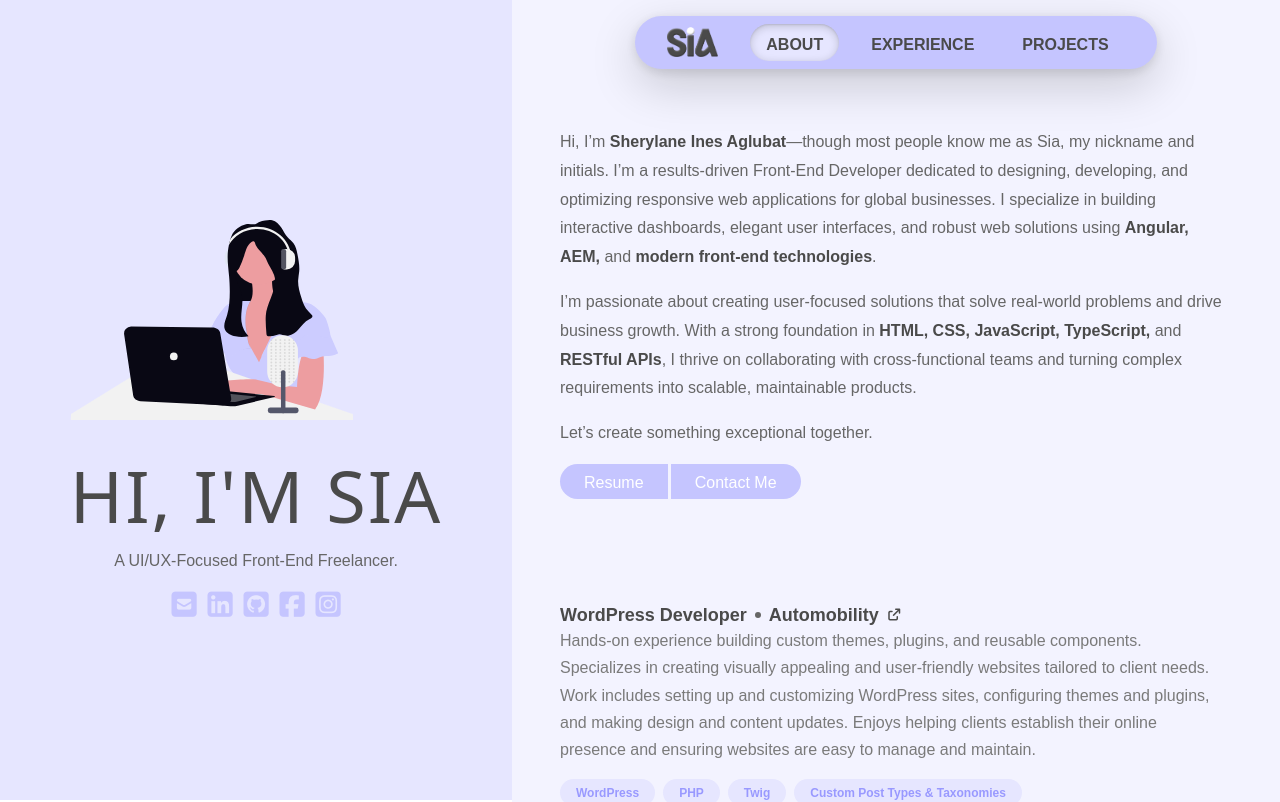
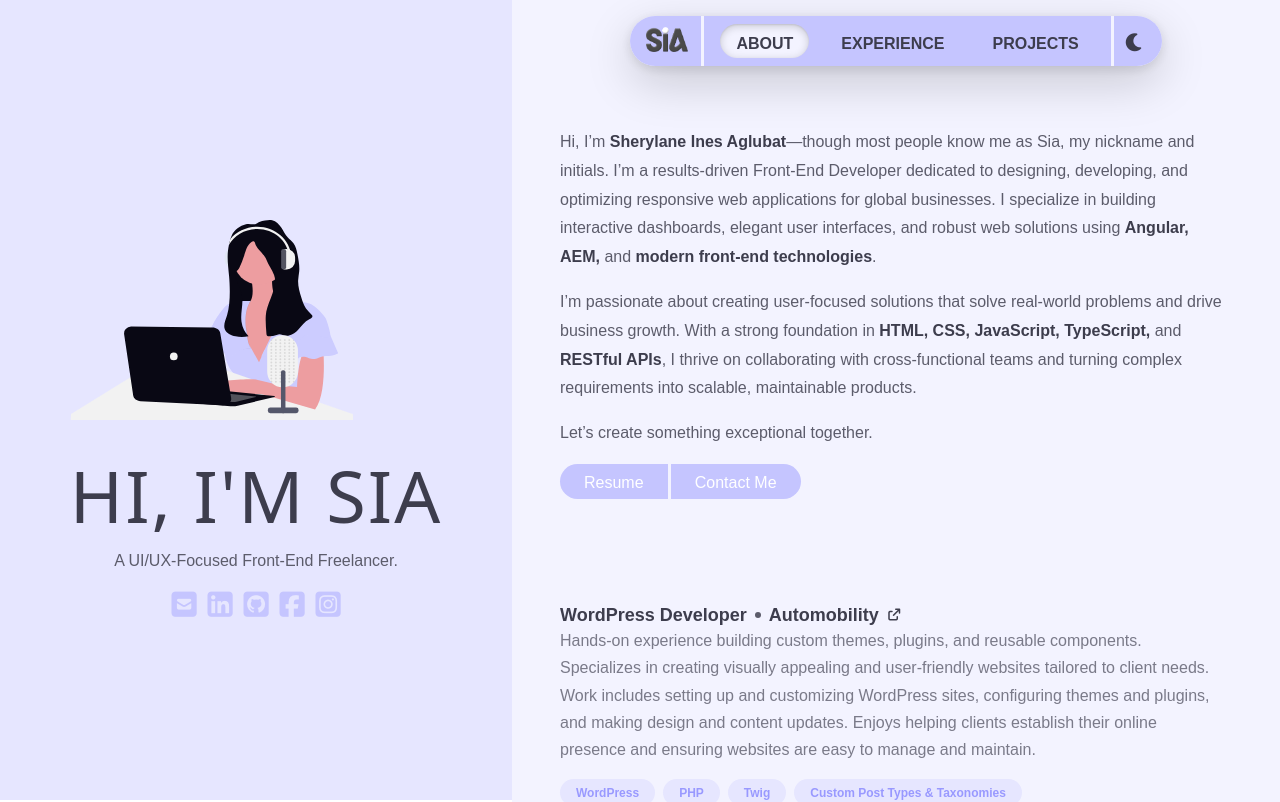
Before and after one commit to Inesiaaa/sia, an Angular app: page / in a window 1280 px wide. Shown: the top 802 px of the page. Built offline with nearby package versions, Linux system fonts and the light colour scheme; a web font is replaced by a local one.

Commit message:
feature/portfolio-v7 - Theme implementation

```diff
--- a/src/app/about/about.component.html
+++ b/src/app/about/about.component.html
@@ -6,7 +6,7 @@
             <p>Let’s create something exceptional together.</p>
             <div class="buttons">
                 <a href="assets/resume.pdf" class="button-primary left-btn" target="_blank" rel="noopener">Resume</a>
-                <a href="mailto:sherylane.aglubat@icloud.com" class="button-primary right-btn">Contact Me</a>
+                <a href="mailto:she.aglubat@gmail.com" class="button-primary right-btn">Contact Me</a>
             </div>
         </div>
     </div>
--- a/src/app/app.component.scss
+++ b/src/app/app.component.scss
@@ -19,7 +19,7 @@
         display: flex;
         justify-content: center;
         align-items: center;
-        background-color: var(--periwinkle-palette-100);
+        background-color: var(--background-color);
         z-index: 1;
 
         @media (max-width: $breakpoint-tablet) {
@@ -47,6 +47,7 @@
         justify-content: center;
         text-align: left;
         min-height: 100vh;
+        background-color: var(--background-light);
 
 
         @media (max-width: $breakpoint-tablet) {
--- a/src/app/banner/banner.component.html
+++ b/src/app/banner/banner.component.html
@@ -1,5 +1,5 @@
 <section class="banner">
-    <div class="banner-container" data-size="full">
+    <div class="banner-container">
         <div class="banner-content">
             <div class="left-content">
                 <img
@@ -11,7 +11,7 @@
                 <p>A UI/UX-Focused Front-End Freelancer.</p>
 
                 <div class="social-icons">
-                    <a href="mailto:sherylane.aglubat@icloud.com" target="_blank" aria-label="Email">
+                    <a href="mailto:she.aglubat@gmail.com" target="_blank" aria-label="Email">
                         <i class="fa-solid fa-square-envelope"></i>
                     </a>
                     <a href="http://linkedin.com/in/sherylane-aglubat-9a4554218" target="_blank" aria-label="LinkedIn">
--- a/src/app/featured-projects/featured-projects.component.scss
+++ b/src/app/featured-projects/featured-projects.component.scss
@@ -55,7 +55,7 @@
                 li {
                     font-size: 12px;
                     font-weight: 800;
-                    background-color: var(--primary-light);
+                    background-color: var(--background-secondary);
                     color: var(--primary-dark);
                     margin-bottom: 0;
                     padding: 0.3rem 1rem 0.2rem 1rem;
--- a/src/app/header/header.component.html
+++ b/src/app/header/header.component.html
@@ -15,18 +15,9 @@
                    href="#featured-projects"
                    (click)="onNavClick('featured-projects', $event)">PROJECTS</a>
             </div>
-
-            <!-- <div class="social-icons">
-                <a href="http://linkedin.com/in/sherylane-aglubat-9a4554218" target="_blank" aria-label="LinkedIn">
-                    <i class="fab fa-linkedin-in"></i>
-                </a>
-                <a href="https://www.facebook.com/Aymsia" target="_blank" aria-label="Facebook">
-                    <i class="fab fa-facebook-f"></i>
-                </a>
-                <a href="https://www.instagram.com/aymsiaaa/" target="_blank" aria-label="Instagram">
-                    <i class="fab fa-instagram"></i>
-                </a>
-            </div> -->
+            <button class="theme-toggle" (click)="toggleTheme()" [attr.aria-label]="isDarkMode ? 'Switch to light mode' : 'Switch to dark mode'">
+                <i class="fa-solid" [class]="isDarkMode ? 'fa-sun' : 'fa-moon'"></i>
+            </button>
         </div>
     </div>
 </section>
--- a/src/app/header/header.component.scss
+++ b/src/app/header/header.component.scss
@@ -15,35 +15,51 @@
     }
 
     .nav-container {
-        background-color: var(--primary-color);
         display: flex;
         justify-content: space-between;
         align-items: center;
-        padding: 0.5rem 2rem;
+        padding: 0;
+        height: 50px;
         width: auto;
         border-radius: var(--border-radius);
         box-shadow: 0 16px 48px rgba(0, 0, 0, 0.18), 0 3px 12px rgba(0, 0, 0, 0.12);
-        gap: 2rem;
+        gap: 0.2rem;
 
         @media (max-width: $breakpoint-mobile-horizontal) {
-            padding: 0.5rem 0.5rem;
             justify-content: center;
         }
 
-        .logo {
-            height: 30px;
+        a.logo {
+            background-color: var(--primary-color);
+            border-top-left-radius: 50px;
+            border-bottom-left-radius: 50px;
+            height: 100%;
+            padding: 0.7rem 0.8rem 0.3rem 1rem;
 
             @media (max-width: $breakpoint-tablet) {
                 display: none;
             }
+
+            &:focus {
+                outline: none;
+            }
+        }
+
+        img.logo {
+            height: 25px;
         }
 
         .nav-links {
+            background-color: var(--primary-color);
             display: flex;
             gap: 1rem;
+            height: 100%;
+            padding: 0.5rem 1rem;
 
             @media (max-width: $breakpoint-tablet) {
                 gap: 0.5rem;
+                border-top-left-radius: 50px;
+                border-bottom-left-radius: 50px;
             }
 
             a {
@@ -58,7 +74,7 @@
                 transition: all var(--transition-normal);
 
                 &:hover {
-                    background-color: var(--primary-light);
+                    background-color: var(--background-secondary);
                     border-radius: var(--border-radius);
                 }
 
@@ -70,25 +86,32 @@
             }
 
             a.active {
-                background-color: var(--primary-light);
+                background-color: var(--background-light);
                 border-radius: var(--border-radius);
                 box-shadow: 0 2px 8px rgba(0, 0, 0, 0.18) inset, 0 1px 2px rgba(0, 0, 0, 0.10) inset;
             }
         }
 
-        .social-icons {
-            display: flex;
-            gap: 1rem;
+        .theme-toggle {
+            background-color: var(--primary-color);
+            border-top-right-radius: 50px;
+            border-bottom-right-radius: 50px;
+            height: 100%;
+            padding: 0.7rem 1rem 0.5rem 0.6rem;
+            border: 0;
+            transition: all var(--transition-normal);
 
-            a {
+            &:hover {
+                background-color: var(--background-secondary);
+            }
+
+            &:focus {
+                outline: none;
+            }
+
+            .fa-solid {
                 color: var(--text-color);
-                font-size: 1.2rem;
-                transition: color var(--transition-normal);
-
-                &:hover {
-                    color: var(--primary-color);
-                    transform: translateY(-2px);
-                }
+                font-size: 18px;
             }
         }
     }
--- a/src/app/header/header.component.ts
+++ b/src/app/header/header.component.ts
@@ -12,15 +12,40 @@ import { CommonModule } from '@angular/common';
 export class HeaderComponent implements OnInit, OnDestroy {
   activeSection: string = 'about';
   private readonly headerOffset = 50; // Increased to account for fixed navigation height
+  isDarkMode = false;
 
   constructor() {}
 
   ngOnInit(): void {
     this.setActiveSection('about'); // Default to home
+    this.initializeTheme();
   }
 
   ngOnDestroy(): void {
 
+  }
+
+  private initializeTheme(): void {
+    // Check for saved theme preference or default to light
+    const savedTheme = localStorage.getItem('theme') || 'light';
+    this.isDarkMode = savedTheme === 'dark';
+    this.setTheme(savedTheme as 'light' | 'dark');
+  }
+
+  toggleTheme(): void {
+    this.isDarkMode = !this.isDarkMode;
+    const newTheme = this.isDarkMode ? 'dark' : 'light';
+    this.setTheme(newTheme);
+    localStorage.setItem('theme', newTheme);
+  }
+
+  private setTheme(theme: 'light' | 'dark'): void {
+    const mainContent = document.getElementById('main-content');
+    if (mainContent) {
+      mainContent.setAttribute('data-theme', theme);
+    }
+    // Also set on document root for global access
+    document.documentElement.setAttribute('data-theme', theme);
   }
 
   setActiveSection(section: string): void {
--- a/src/styles.scss
+++ b/src/styles.scss
@@ -40,7 +40,6 @@ section {
 .container {
   margin-inline: auto;
   padding: 2rem 3rem;
-  background-color: var(--periwinkle-palette-50);
 
   @media (min-width: $breakpoint-mobile) {
     padding: 2rem;
@@ -223,6 +222,7 @@ body { margin: 0; font-family: "Fustat", sans-serif; }
   display: inline-block;
   padding: 0.4rem 1.5rem 0.2rem 1.5rem;
   font-size: 1rem;
+  font-weight: 500;
   color: var(--button-text-color);
   background-color: var(--primary-color);
   border: none;
--- a/src/styles/_variables.scss
+++ b/src/styles/_variables.scss
@@ -1,53 +1,53 @@
 :root {
-  /* Colors - Periwinkle Theme */
-  --primary-color: #C5C5FF;
-  --primary-dark: #9999FF;
-  --primary-light: #E6E6FF;
-  --secondary-color: #B19CD9;
-  --accent-color: #FFB3BA;
-  --accent-secondary: #FFDFBA;
-  --text-color: #4A4A4A;
-  --text-light: #7A7A7A;
-  --text-white: #FFFFFF;
-  --text-secondary: #666666; /* Added missing text-secondary */
-  --background-color: #FAFAFE;
-  --background-light: #F0F0FF;
-  --background-card: #FFFFFF;
-  --gray-background-light: #fafafd;
-  --gray-background: #e5e5ec;
-  --gray-background-dark: #ccccd6;
-  --border-color: #E0E0FF;
+  /* Base Periwinkle Palette */
+  --periwinkle-50: #f3f3ff;
+  --periwinkle-100: #e6e6ff;
+  --periwinkle-200: #d9d9ff;
+  --periwinkle-300: #c5c5ff;
+  --periwinkle-400: #b3b3ff;
+  --periwinkle-500: #9999ff;
+  --periwinkle-600: #8080ff;
+  --periwinkle-700: #6666ff;
+  --periwinkle-800: #4d4dff;
+  --periwinkle-900: #3333ff;
 
-  --periwinkle-palette-50: #f3f3ff;
-  --periwinkle-palette-100: #e6e6ff;
-  --periwinkle-palette-200: #d9d9ff;
-  --periwinkle-palette-300: #c5c5ff;
-  --periwinkle-palette-400: #b3b3ff;
-  --periwinkle-palette-500: #9999ff;
+  /* Accent Colors */
+  --accent-pink: #FFB3BA;
+  --accent-orange: #FFDFBA;
+  --accent-purple: #B19CD9;
 
-  /* Typography - Proper Scale */
-  --font-size-xs: 0.75rem;     /* 12px */
-  --font-size-sm: 0.875rem;    /* 14px */
-  --font-size-base: 1rem;      /* 16px - base */
-  --font-size-lg: 1.125rem;    /* 18px */
-  --font-size-xl: 1.25rem;     /* 20px */
-  --font-size-2xl: 1.5rem;     /* 24px */
-  --font-size-3xl: 1.875rem;   /* 30px */
-  --font-size-4xl: 2.25rem;    /* 36px */
-  --font-size-5xl: 3rem;       /* 48px */
-  --font-size-6xl: 3.75rem;    /* 60px */
-  --font-size-7xl: 4.5rem;     /* 72px */
+  /* Neutral Grays */
+  --gray-50: #fafafd;
+  --gray-100: #f5f5f8;
+  --gray-200: #e5e5ec;
+  --gray-300: #d1d1db;
+  --gray-400: #b8b8c7;
+  --gray-500: #9999a8;
+  --gray-600: #7a7a89;
+  --gray-700: #5c5c6b;
+  --gray-800: #3d3d4d;
+  --gray-900: #1f1f2e;
 
-  /* Heading specific sizes */
-  --h1-size: var(--font-size-7xl);    /* 72px */
-  --h2-size: var(--font-size-6xl);    /* 60px */
-  --h3-size: var(--font-size-5xl);    /* 48px */
-  --h4-size: var(--font-size-4xl);    /* 36px */
-  --h5-size: var(--font-size-3xl);     /* 30px */
-  --h6-size: var(--font-size-2xl);     /* 24px */
+  /* Typography Scale */
+  --font-size-xs: 0.75rem;
+  --font-size-sm: 0.875rem;
+  --font-size-base: 1rem;
+  --font-size-lg: 1.125rem;
+  --font-size-xl: 1.25rem;
+  --font-size-2xl: 1.5rem;
+  --font-size-3xl: 1.875rem;
+  --font-size-4xl: 2.25rem;
+  --font-size-5xl: 3rem;
+  --font-size-6xl: 3.75rem;
+  --font-size-7xl: 4.5rem;
 
-  /* Button colors */
-  --button-text-color: var(--text-white);
+  /* Heading Sizes */
+  --h1-size: var(--font-size-7xl);
+  --h2-size: var(--font-size-6xl);
+  --h3-size: var(--font-size-5xl);
+  --h4-size: var(--font-size-4xl);
+  --h5-size: var(--font-size-3xl);
+  --h6-size: var(--font-size-2xl);
 
   /* Spacing */
   --spacing-xs: 0.25rem;
@@ -63,6 +63,56 @@
   --border-radius: 50px;
   --border-radius-lg: 16px;
   --border-radius-xl: 24px;
+
+  /* Transitions */
+  --transition-fast: 0.15s ease;
+  --transition-normal: 0.3s ease;
+  --transition-slow: 0.5s ease;
+
+  /* Content Widths */
+  --content-max-width: 700px;
+  --content-max-width-wide: 900px;
+  --content-max-width-full: 1200px;
+}
+
+/* LIGHT THEME (Default) */
+:root,
+[data-theme="light"] {
+  /* Primary Colors */
+  --primary-color: var(--periwinkle-300);
+  --primary-dark: var(--periwinkle-500);
+  --primary-light: var(--periwinkle-100);
+  --secondary-color: var(--accent-purple);
+  --accent-color: var(--accent-pink);
+  --accent-secondary: var(--accent-orange);
+
+  /* Text Colors */
+  --text-color: var(--gray-800);
+  --text-light: var(--gray-600);
+  --text-secondary: var(--gray-700);
+  --text-white: #ffffff;
+  --text-muted: var(--gray-500);
+
+  /* Background Colors */
+  --background-color: var(--periwinkle-palette-100);
+  --background-light: var(--periwinkle-50);
+  --background-card: #ffffff;
+  --background-secondary: var(--periwinkle-100);
+  --gray-background-light: var(--gray-50);
+  --gray-background: var(--gray-200);
+  --gray-background-dark: var(--gray-300);
+
+  /* Border Colors */
+  --border-color: var(--periwinkle-200);
+  --border-light: var(--gray-200);
+  --border-dark: var(--gray-300);
+
+  /* Button Colors */
+  --button-text-color: var(--text-white);
+  --button-bg-primary: var(--primary-color);
+  --button-bg-secondary: var(--gray-600);
+
+  /* Shadows */
   --box-shadow: 0 2px 8px rgba(197, 197, 255, 0.15);
   --box-shadow-lg: 0 4px 16px rgba(197, 197, 255, 0.2);
   --box-shadow-hover: 0 8px 24px rgba(197, 197, 255, 0.25);
@@ -72,20 +122,68 @@
   --gradient-accent: linear-gradient(135deg, var(--accent-color) 0%, var(--accent-secondary) 100%);
   --gradient-background: linear-gradient(180deg, var(--background-color) 0%, var(--background-light) 100%);
 
-  /* Transitions */
-  --transition-fast: 0.15s ease;
-  --transition-normal: 0.3s ease;
-  --transition-slow: 0.5s ease;
+  /* Periwinkle Palette */
+  --periwinkle-palette-50: var(--periwinkle-50);
+  --periwinkle-palette-100: var(--periwinkle-100);
+  --periwinkle-palette-200: var(--periwinkle-200);
+  --periwinkle-palette-300: var(--periwinkle-300);
+  --periwinkle-palette-400: var(--periwinkle-400);
+  --periwinkle-palette-500: var(--periwinkle-500);
+}
 
-  --content-max-width: 700px;
-  --content-max-width-wide: 900px;
-  --content-max-width-full: 1200px;
+/* DARK THEME */
+[data-theme="dark"] {
+  /* Primary Colors */
+  --primary-color: var(--periwinkle-500);
+  --primary-dark: var(--periwinkle-600);
+  --primary-light: var(--periwinkle-800);
+  --secondary-color: #9580B8;
+  --accent-color: #FF9CA3;
+  --accent-secondary: #FFCC9A;
 
-  --breakpoint-xs: 480px;
-  --breakpoint-sm: 600px;
-  --breakpoint-md: 768px;
-  --breakpoint-lg: 1024px;
-  --breakpoint-xl: 1200px;
+  /* Text Colors */
+  --text-color: var(--gray-100);
+  --text-light: var(--gray-300);
+  --text-secondary: var(--gray-200);
+  --text-white: #ffffff;
+  --text-muted: var(--gray-400);
+
+  /* Background Colors */
+  --background-color: var(--gray-900);
+  --background-light: var(--gray-800);
+  --background-card: var(--gray-800);
+  --background-secondary: var(--gray-700);
+  --gray-background-light: var(--gray-800);
+  --gray-background: var(--gray-700);
+  --gray-background-dark: var(--gray-600);
+
+  /* Border Colors */
+  --border-color: var(--gray-700);
+  --border-light: var(--gray-600);
+  --border-dark: var(--gray-500);
+
+  /* Button Colors */
+  --button-text-color: var(--gray-900);
+  --button-bg-primary: var(--primary-color);
+  --button-bg-secondary: var(--gray-600);
+
+  /* Shadows */
+  --box-shadow: 0 2px 8px rgba(0, 0, 0, 0.3);
+  --box-shadow-lg: 0 4px 16px rgba(0, 0, 0, 0.4);
+  --box-shadow-hover: 0 8px 24px rgba(0, 0, 0, 0.5);
+
+  /* Gradients */
+  --gradient-primary: linear-gradient(135deg, var(--primary-color) 0%, var(--primary-dark) 100%);
+  --gradient-accent: linear-gradient(135deg, var(--accent-color) 0%, var(--accent-secondary) 100%);
+  --gradient-background: linear-gradient(180deg, var(--background-color) 0%, var(--background-light) 100%);
+
+  /* Periwinkle Palette - Adjusted for dark theme */
+  --periwinkle-palette-50: var(--periwinkle-800);
+  --periwinkle-palette-100: var(--periwinkle-700);
+  --periwinkle-palette-200: var(--periwinkle-600);
+  --periwinkle-palette-300: var(--periwinkle-500);
+  --periwinkle-palette-400: var(--periwinkle-400);
+  --periwinkle-palette-500: var(--periwinkle-300);
 }
 
 // Breakpoints
```
Also changed, not shown: src/app/experiences/experiences.component.scss (+1 -6 lines).
